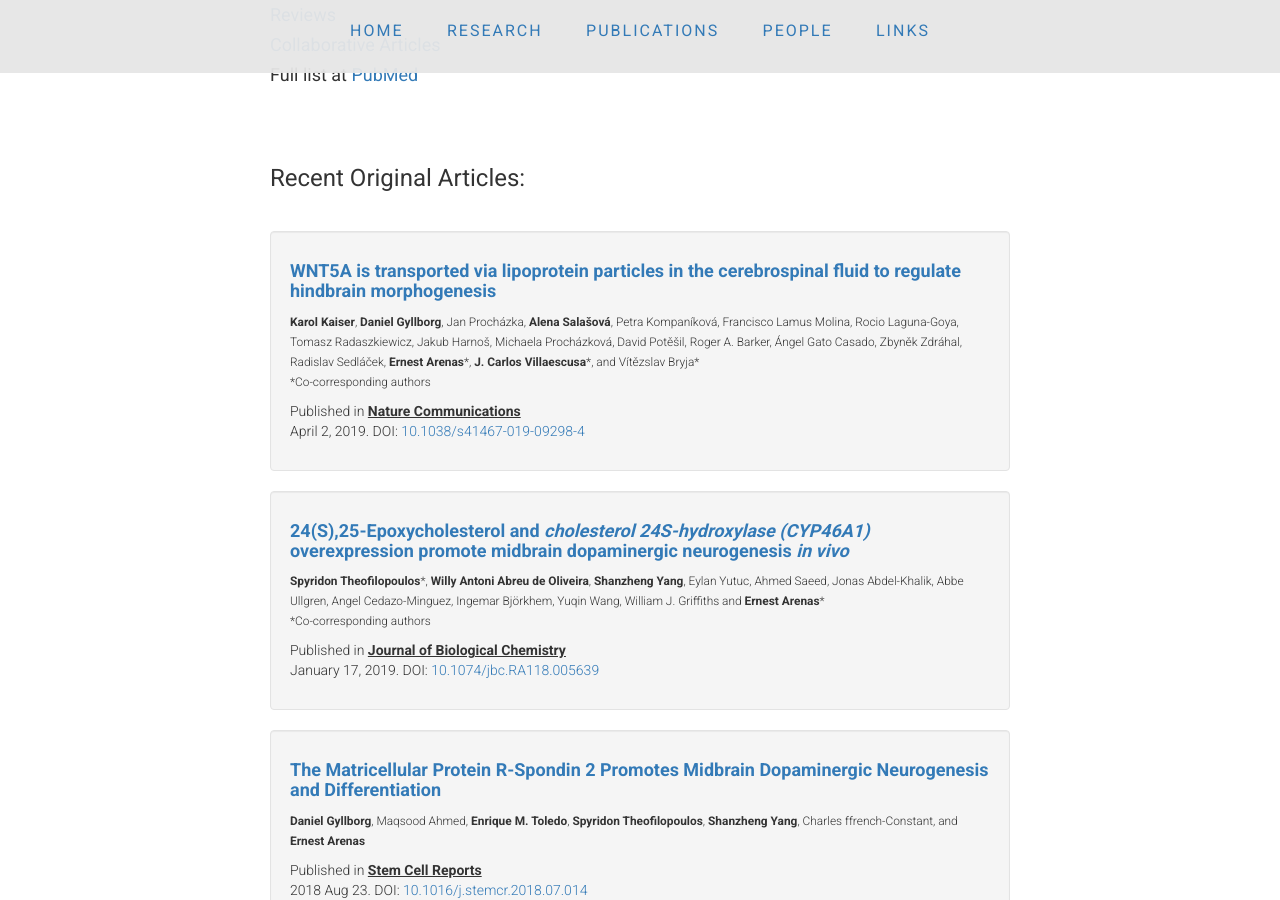
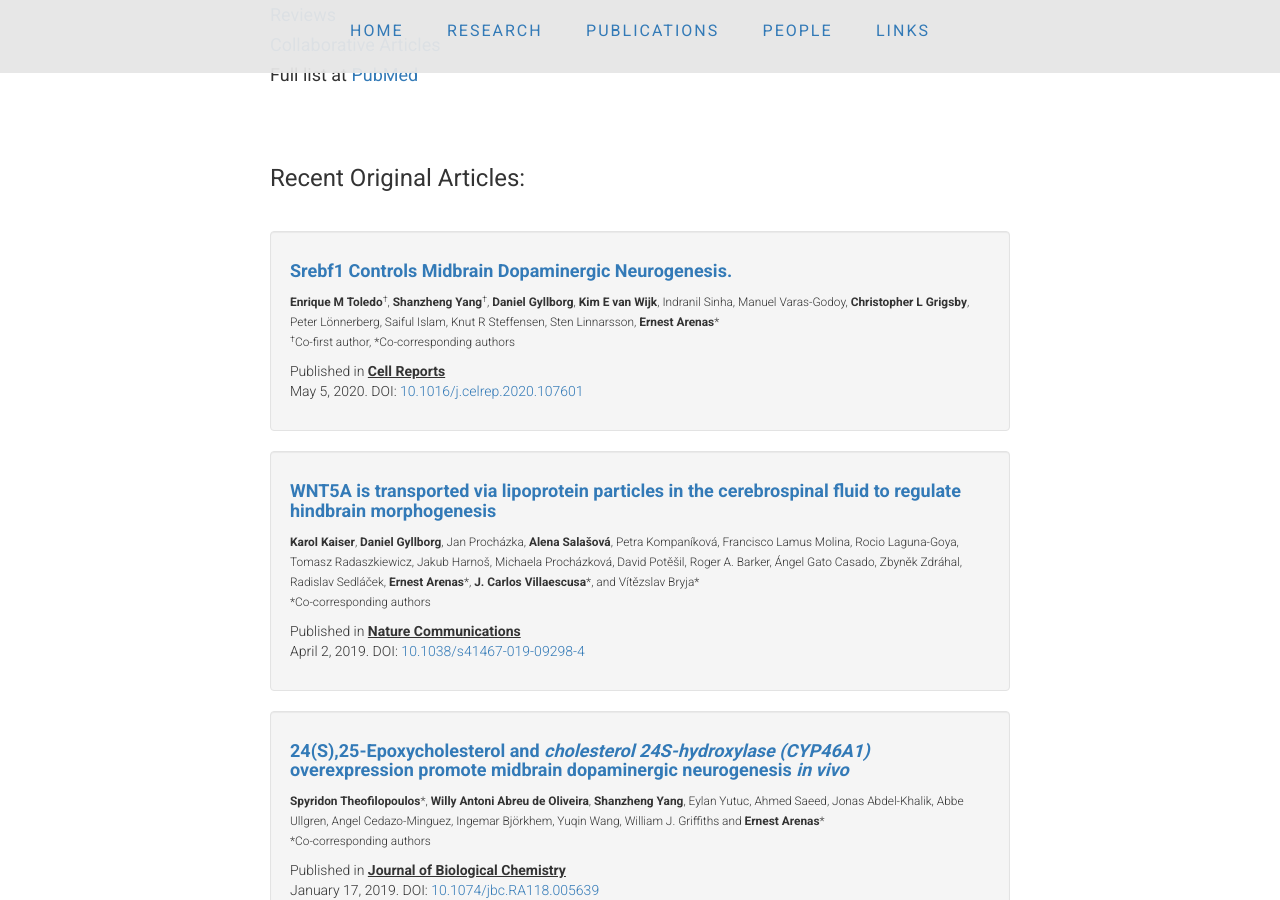
Before and after one commit to ArenasLab/arenaslab.github.io, a Jekyll site: the page publications/index.html, which Jekyll copies as it is, in a window 1280 px wide and 900 px high, scrolled down 450 px. Built offline with Jekyll 4.4.1, drawn with Linux system fonts in a browser that asks for light colours.

Commit message:
Update index.html

```diff
--- a/publications/index.html
+++ b/publications/index.html
@@ -89,6 +89,20 @@ ABOVE IS THE TEMPLATE TO ADD ADDITIONAL PUBLICATIONS -->
           <p>&nbsp;</p>
 
 <!-- START OF ORIGINAL ARTICLES -->
+	<div class="well">
+          <li class="media">
+            <div class="media-body">
+              <h4><b><a href="https://www.ncbi.nlm.nih.gov/pubmed/32375051" target="_blank">Srebf1 Controls Midbrain Dopaminergic Neurogenesis.</a></b></h4>
+                <p></p>
+		    <small><b>Enrique M Toledo</b><sup>&#8224;</sup>, <b>Shanzheng Yang</b><sup>&#8224;</sup>, <b>Daniel Gyllborg</b>, <b>Kim E van Wijk</b>, Indranil Sinha, Manuel Varas-Godoy, <b>Christopher L Grigsby</b>, Peter Lönnerberg, Saiful Islam, Knut R Steffensen, Sten Linnarsson, <b>Ernest Arenas</b>*</small>
+
+                  <p><small><sup>&#8224;</sup>Co-first author, *Co-corresponding authors</small></p>
+                 <p></p>
+                <p>Published in <strong><u>Cell Reports</u></strong><br>
+                  May 5, 2020. DOI: <a href="https://doi.org/10.1016/j.celrep.2020.107601" target="_blank">10.1016/j.celrep.2020.107601</a></p>
+              </div>
+            </li>
+          </div>
 
 	<div class="well">
           <li class="media">
```
